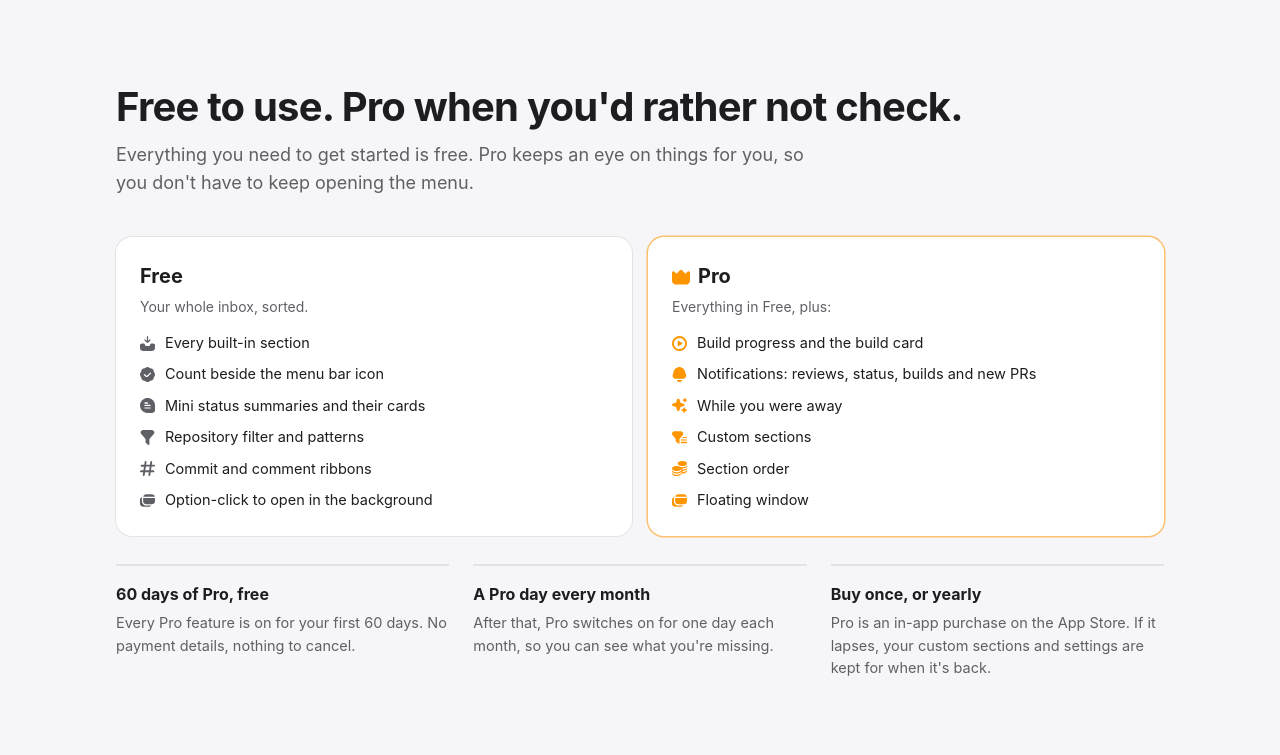
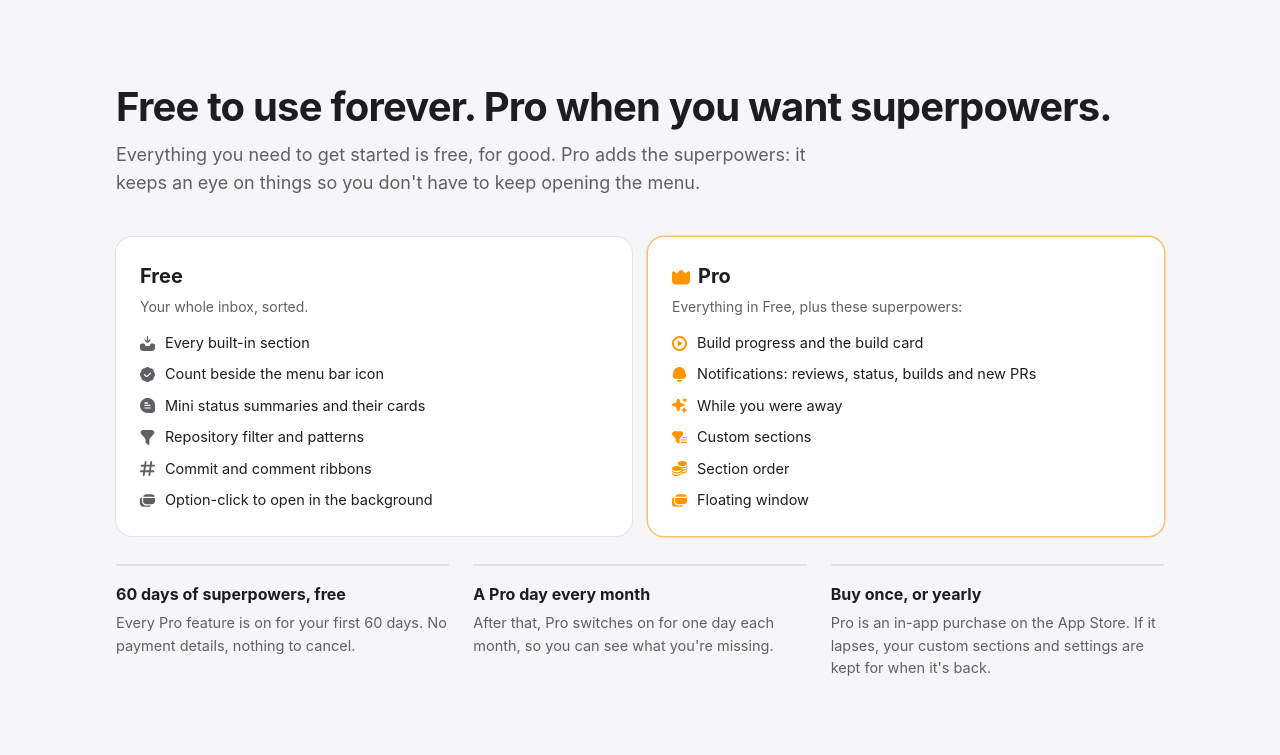
Before and after one commit to przzz-app/przzz-app.github.io, a plain HTML site: page index.html in a window 1280 px wide. Shown: the part 3965-4720 px from the top of the page. Drawn offline with Linux system fonts and the light colour scheme.

Commit message:
Free forever, Pro superpowers wording
Co-Authored-By: Claude Opus 5.5 <noreply@anthropic.com>

```diff
--- a/index.html
+++ b/index.html
@@ -4,7 +4,7 @@
 <meta charset="utf-8">
 <meta name="viewport" content="width=device-width, initial-scale=1">
 <title>PRzzz — pull requests in your menu bar</title>
-<meta name="description" content="PRzzz is a Mac menu bar app that sorts your GitHub pull requests into what needs you, what's waiting, and what's done.">
+<meta name="description" content="PRzzz is a Mac menu bar app that sorts your GitHub pull requests into what needs you, what's waiting, and what's done. Free forever, with Pro superpowers when you want them.">
 <link rel="icon" href="assets/pull-request.svg" type="image/svg+xml">
 <style>
   :root {
@@ -606,8 +606,8 @@
 
 <section id="pro">
   <div class="wrap">
-    <h2>Free to use. Pro when you'd rather not check.</h2>
-    <p class="sub">Everything you need to get started is free. Pro keeps an eye on things for you, so you don't have to keep opening the menu.</p>
+    <h2>Free to use forever. Pro when you want superpowers.</h2>
+    <p class="sub">Everything you need to get started is free, for good. Pro adds the superpowers: it keeps an eye on things so you don't have to keep opening the menu.</p>
     <div class="plans">
       <div class="plan">
         <h3>Free</h3>
@@ -623,7 +623,7 @@
       </div>
       <div class="plan pro">
         <h3><i class="ico" style="--src:url(assets/icons/crown.svg)"></i>Pro</h3>
-        <p>Everything in Free, plus:</p>
+        <p>Everything in Free, plus these superpowers:</p>
         <ul>
           <li><i class="ico" style="--src:url(assets/icons/play-circle.svg)"></i>Build progress and the build card</li>
           <li><i class="ico" style="--src:url(assets/icons/bell.svg)"></i>Notifications: reviews, status, builds and new PRs</li>
@@ -635,7 +635,7 @@
       </div>
     </div>
     <div class="pro-perks">
-      <div><h3>60 days of Pro, free</h3><p>Every Pro feature is on for your first 60 days. No payment details, nothing to cancel.</p></div>
+      <div><h3>60 days of superpowers, free</h3><p>Every Pro feature is on for your first 60 days. No payment details, nothing to cancel.</p></div>
       <div><h3>A Pro day every month</h3><p>After that, Pro switches on for one day each month, so you can see what you're missing.</p></div>
       <div><h3>Buy once, or yearly</h3><p>Pro is an in-app purchase on the App Store. If it lapses, your custom sections and settings are kept for when it's back.</p></div>
     </div>
@@ -659,7 +659,7 @@
 <div class="wrap">
   <div class="final" id="beta">
     <i class="ico" style="--src:url(assets/pull-request.svg)"></i>
-    <h2>Try PRzzz free.</h2>
+    <h2>Free forever. Superpowers optional.</h2>
     <p>PRzzz is in beta. Join to get early builds and help shape what comes next.</p>
     <a class="btn" href="https://testflight.apple.com/join/VKCrHUpT">Join the beta</a>
     <p class="fine">Requires macOS 15 or later.</p>
```
